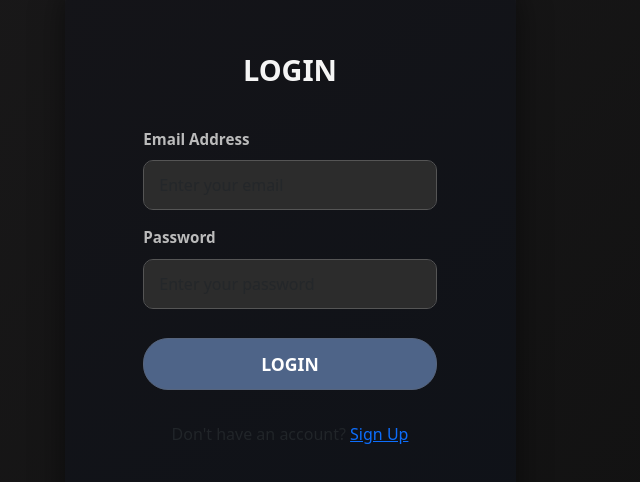
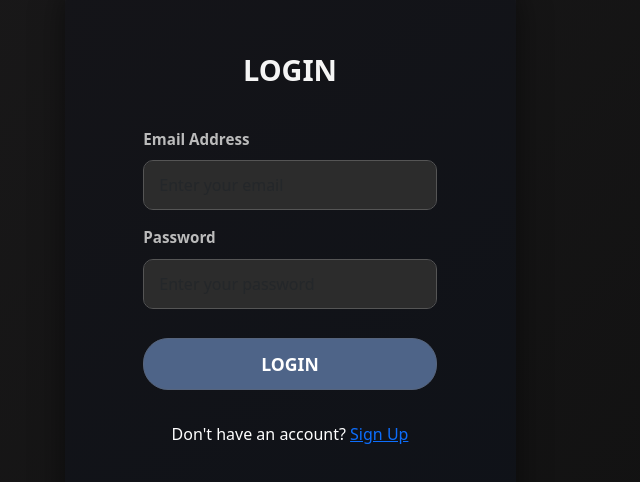
Before and after one commit to Deepening-Of-Proffesional-Skill/Task_Flow_AI_Analytics, a React app in the folder frontend/: page / in a window 1280 px wide. Shown: the part 128-610 px from the top of the page, without its empty margins (350-990 px from the left). Built offline with nearby package versions, Linux system fonts and the light colour scheme; no server answers; the HTML template or start-up script is replaced by a standard one.

Commit message:
css change

```diff
--- a/frontend/src/components/Login.jsx
+++ b/frontend/src/components/Login.jsx
@@ -95,7 +95,7 @@ const LogIn = () => {
                   </div>
                 </Form>
                 <div className="text-center mt-3">
-                  <p className="signin-footer-text">
+                  <p className="signin-footer-text text-white">
                     Don&apos;t have an account?{" "}
                     <Link to="/signup" className="signin-link">
                       Sign Up
```
